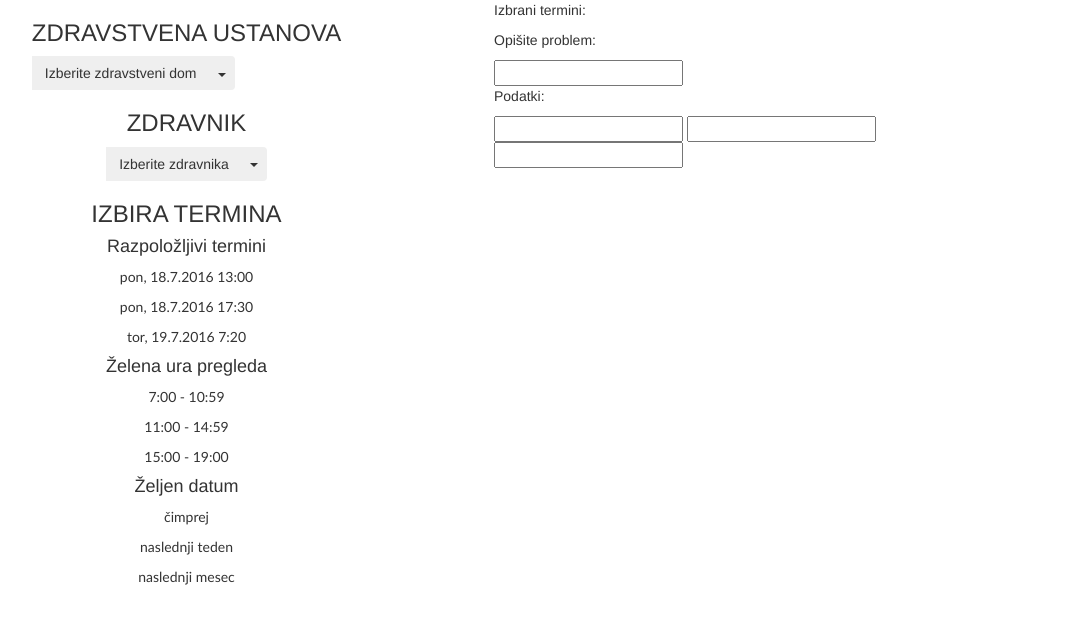
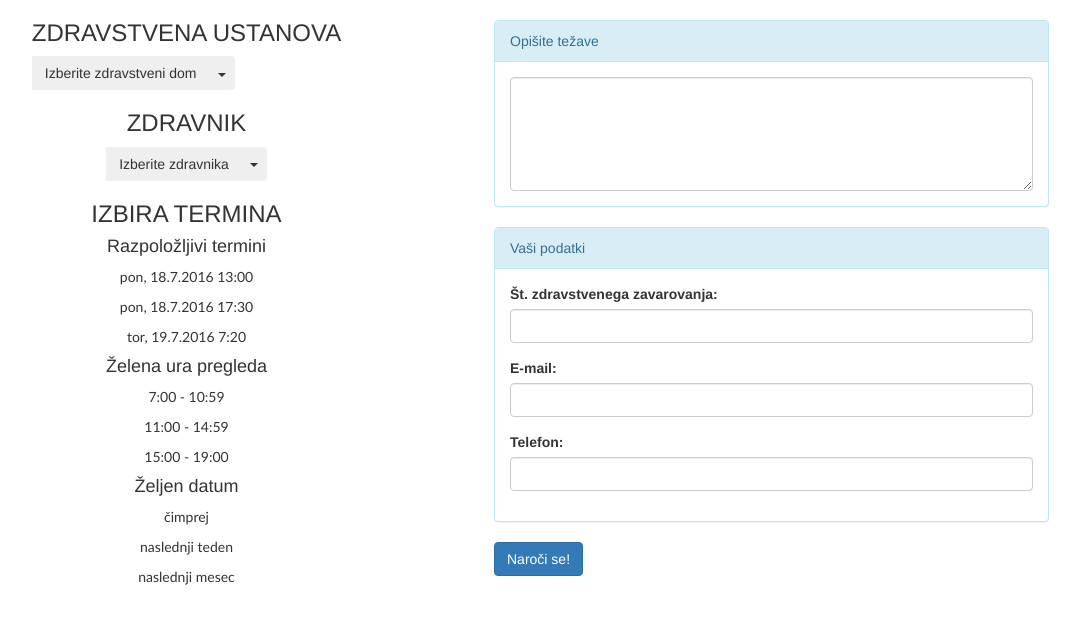
Before and after one commit to dj-neza/AppMojstri, a PHP site: page /pacient.php in a window 1280 px wide. Shown: the top 624 px of the page, without its empty margins (161-1241 px from the left). Run offline with PHP 8.4, Linux system fonts and the light colour scheme; some libraries are stand-ins or nearby versions.

Commit message:
Desna stran pacient.php

```diff
--- a/css/style.css
+++ b/css/style.css
@@ -37,11 +37,6 @@
     margin-top: 20px;
 }
 
-.gumb: hover {
-    color: #ffffff !important;
-    background-color: #ffffff !important;
-    border-color: #ffffff !important;
-}
 
 #minute {
     margin-left: 10px;
--- a/js/app.js
+++ b/js/app.js
@@ -64,7 +64,7 @@ function prikaz_marocil (narocila) {
         $('#narocilnice').append(
         '<div class="panel panel-info odmik"> \
             <div class="panel-heading">'+ ime_priimek +'</div> \
-            <div class="panel-body" id="podrobno" display:none;> \
+            <div class="panel-body" id="podrobno"> \
                 <p class="change-font">'+ razlog +'</p> \
                 <label class="change-font" id="datum"> Datum: ' + datum + '</label> </br> \
                 <label class="change-font" id="ura"> Ura: ' + ura + '</label> \
--- a/pacient.php
+++ b/pacient.php
@@ -91,18 +91,33 @@
 
                 </div>
 
-                <div class="desni-del-pacient col-xs-6">
+                <div class="desni-del-pacient col-md-6">
+                    <div class="panel panel-info odmik">
+                        <div class="panel-heading"> Opišite težave </div>
+                        <div class="panel-body" id="tezave">
+                            <textarea class="form-control" rows="5" id="opis_tezav"></textarea>
+                        </div>
+                    </div>
 
-                    <p>Izbrani termini:</p>
+                    <div class="panel panel-info odmik">
+                        <div class="panel-heading"> Vaši podatki </div>
+                        <div class="panel-body" id="podatki">
+                            <div class="form-group">
+                              <label> Št. zdravstvenega zavarovanja: </label>
+                              <input type="text" class="form-control" id="st_kartice">
+                            </div>
+                            <div class="form-group">
+                              <label> E-mail: </label>
+                              <input type="text" class="form-control" id="email">
+                            </div>
+                            <div class="form-group">
+                              <label> Telefon: </label>
+                              <input type="text" class="form-control" id="tel_st">
+                            </div>
+                        </div>
+                    </div>
 
-                	<p>Opišite problem:</p>
-                	<input type="text" name="opis-problema">
-
-                	<p>Podatki:</p>
-                	<input type="text" name="mail">
-                	<input type="text" name="telefon">
-                	<input type="text" name="zdr-kartica">
-
+                    <button type="button" class="btn btn-primary"> Naroči se! </button>
                 </div>
 
             </div>
```
Also changed, not shown: user_3.png (deleted).
